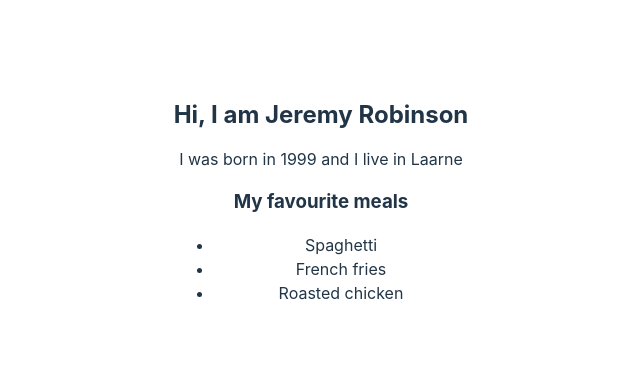
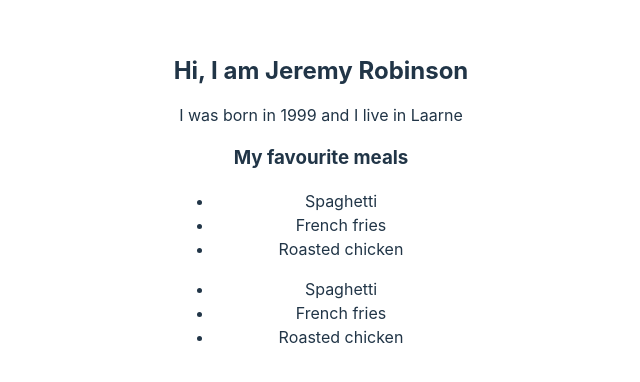
Before and after one commit to Marat200118/start-react, a React (Vite) app: page / in a window 1280 px wide. Shown: the part 198-580 px from the top of the page, without its empty margins (319-959 px from the left). Built offline with nearby package versions, Linux system fonts and the light colour scheme.

Commit message:
second task completed

```diff
--- a/src/App.jsx
+++ b/src/App.jsx
@@ -1,16 +1,13 @@
+import { Bio } from "./Bio";
+import Meals, { List } from "./Meals";
+
 function App() {
   return (
     <article>
       <h2>Hi, I am Jeremy Robinson</h2>
-      <p>I was born in 1999 and I live in Laarne</p>
-      <section>
-        <h3>My favourite meals</h3>
-        <ul>
-          <li>Spaghetti</li>
-          <li>French fries</li>
-          <li>Roasted chicken</li>
-        </ul>
-      </section>
+      <Bio />
+      <Meals />
+      <List />
     </article>
   );
 }
--- /dev/null
+++ b/src/Bio.jsx
@@ -0,0 +1 @@
+export const Bio = () => <p>I was born in 1999 and I live in Laarne</p>;
--- /dev/null
+++ b/src/Meals.jsx
@@ -0,0 +1,16 @@
+export const List = () => (
+  <ul>
+    <li>Spaghetti</li>
+    <li>French fries</li>
+    <li>Roasted chicken</li>
+  </ul>
+);
+
+const Meals = () => (
+  <section>
+    <h3>My favourite meals</h3>
+    <List />
+  </section>
+);
+
+export default Meals;
```
